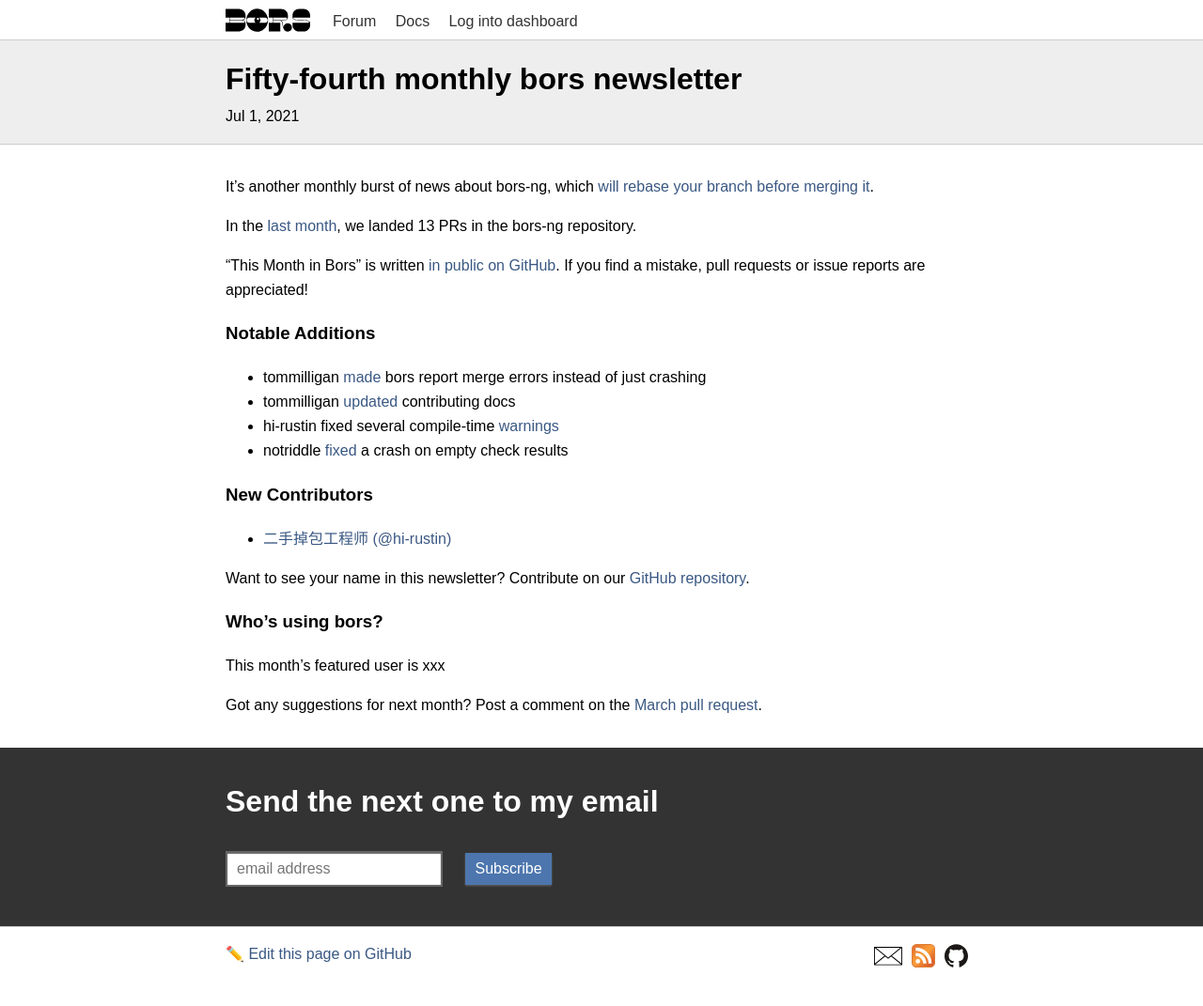
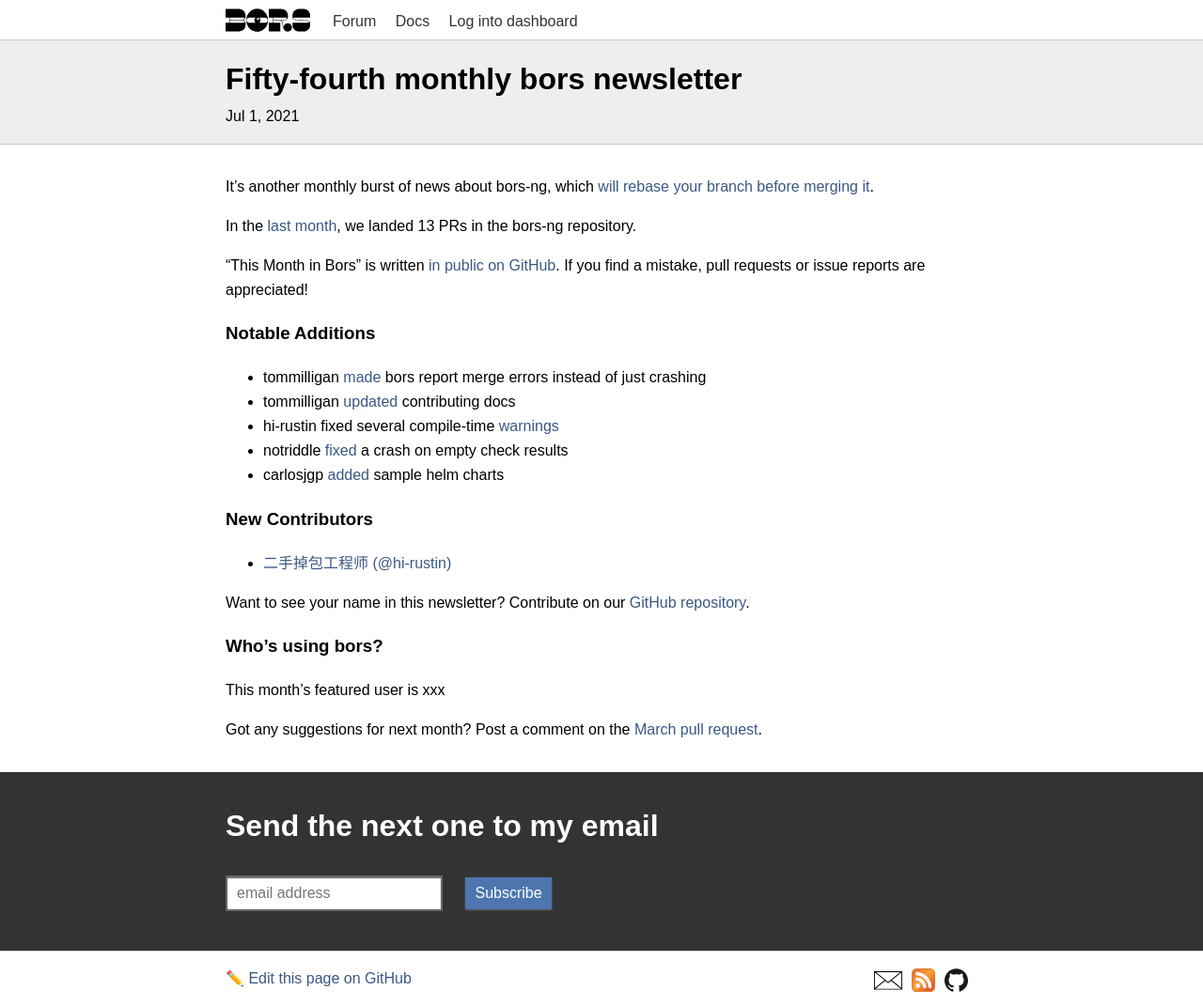
Before and after one commit to bors-ng/bors-ng.github.io, a Jekyll site: the page built from _posts/2021-07-01-tmib-54.md, in a window 1280 px wide. Shown: the whole page at 94% size. Built offline with Jekyll 4.4.1, drawn with Linux system fonts in a browser that asks for light colours; before the commit the page ends 1045 px from its top, so only the background shows below that.

Commit message:
Add bors-ng/bors-ng#1209

```diff
--- a/_posts/2021-07-01-tmib-54.md
+++ b/_posts/2021-07-01-tmib-54.md
@@ -23,6 +23,8 @@
 * tommilligan [updated](https://github.com/bors-ng/bors-ng/pull/1272) contributing docs
 * hi-rustin fixed several compile-time [warnings](https://github.com/bors-ng/bors-ng/pull/1262)
 * notriddle [fixed](https://github.com/bors-ng/bors-ng/pull/1260) a crash on empty check results
+* carlosjgp [added](https://github.com/bors-ng/bors-ng/pull/1209) sample helm charts
+
 
 ### New Contributors
 
```
